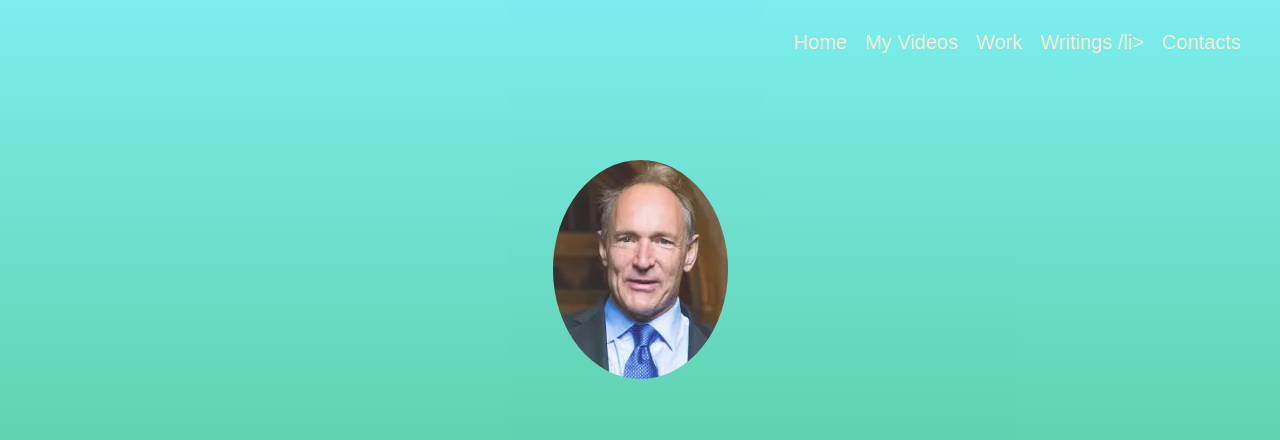
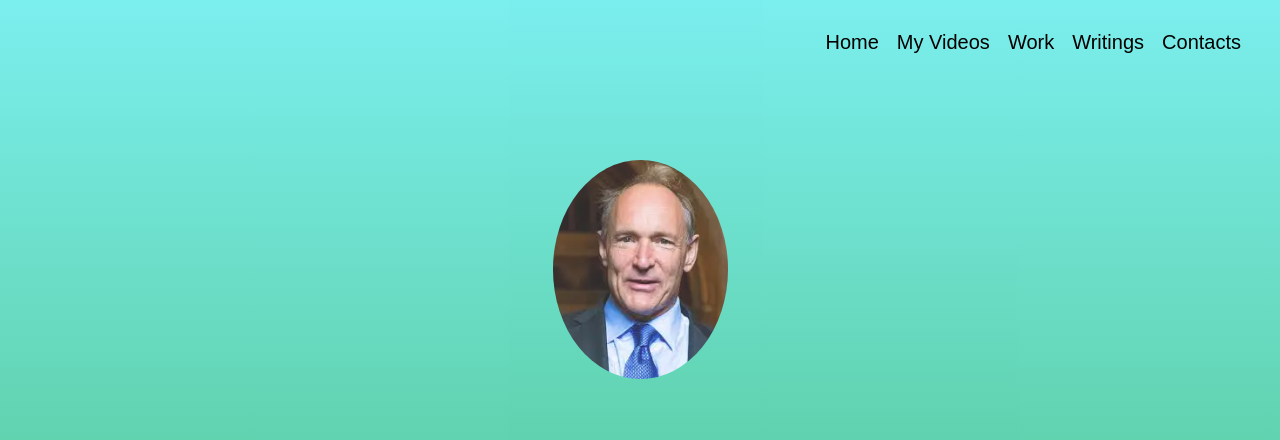
Before and after one commit to seemapar112/Timbernerslee-, a plain HTML site: page index.html in a window 1280 px wide. Shown: the top 440 px of the page. Drawn offline with Linux system fonts and the light colour scheme.

Commit message:
Add files via upload

```diff
--- a/index.html
+++ b/index.html
@@ -11,7 +11,7 @@
 		<li class="links"> Home </li>
 		<li class="links"> My Videos </li>
 		<li class="links"> Work </li>
-		<li class="links"> Writings /li>
+		<li class="links"> Writings </li>
 		<li class="links"> Contacts </li>
 	</ul>
 
--- a/style.css
+++ b/style.css
@@ -82,7 +82,7 @@ p {
 }
 .links{
 	float: left;
-	color: antiquewhite;
+	color: black;
 	padding-top: 5px;
 	padding-left: 9px;
 	padding-right: 9px;
```
